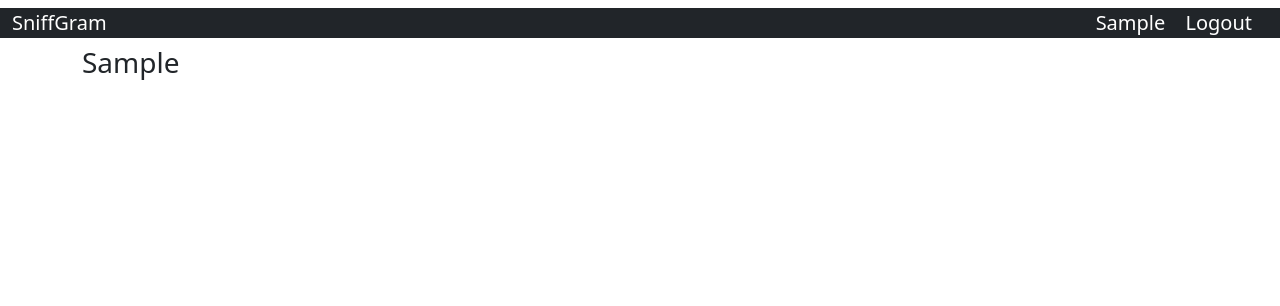
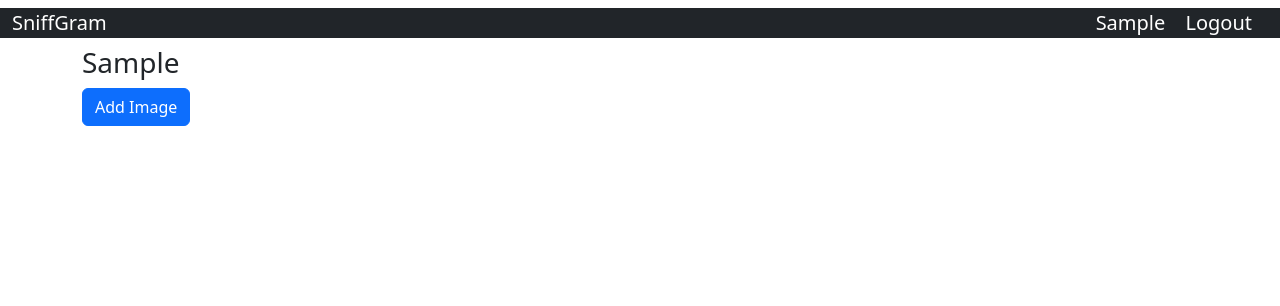
Before and after one commit to Vonmak/instaClone, a Django app: page /profile/1 in a window 1280 px wide. Shown: the top 306 px of the page. Run offline with Django 4.2, Linux system fonts and the light colour scheme; a user stored in the database is signed in; tables that the repository leaves empty hold one stand-in row (values such as "Sample post"); some libraries are stand-ins or nearby versions.

Commit message:
performed migations and updated other templates.

```diff
--- a/clone/templates/base.html
+++ b/clone/templates/base.html
@@ -4,7 +4,12 @@
   <head>
     <meta charset="utf-8" />
     <title>Instagram</title>
+    <!-- CSS only -->
     {%block styles%} {%bootstrap_css%}
+    <link
+      rel="stylesheet"
+      href="https://cdnjs.cloudflare.com/ajax/libs/font-awesome/4.7.0/css/font-awesome.min.css"
+    />
     <link rel="stylesheet" href="{% static 'css/styles.css' %}" />
     {%endblock%} {%block scripts%} {%bootstrap_javascript%} {%endblock%}
   </head>
--- a/clone/templates/profile/profile.html
+++ b/clone/templates/profile/profile.html
@@ -6,6 +6,9 @@
     <div class="col-md-9 display">
       <h3>{{user.username| title}}</h3>
     </div>
+    <a href="/image">
+      <button class="btn btn-primary" type="submit">Add Image</button></a
+    >
   </div>
 </div>
 {% endblock %}
```
Also changed, not shown: clone/templates/index.html (+7 -1 lines), clone/migrations/0001_initial.py (added), clone/migrations/0002_remove_image_profile.py (added), clone/migrations/0003_image_profile.py (added), clone/migrations/0004_remove_image_profile.py (added), clone/migrations/0005_image_profile.py (added), clone/migrations/0006_alter_preference_unique_together_and_more.py (added), clone/migrations/0007_remove_image_dislikes_remove_image_likes_image_likes.py (added), 2 other files.
